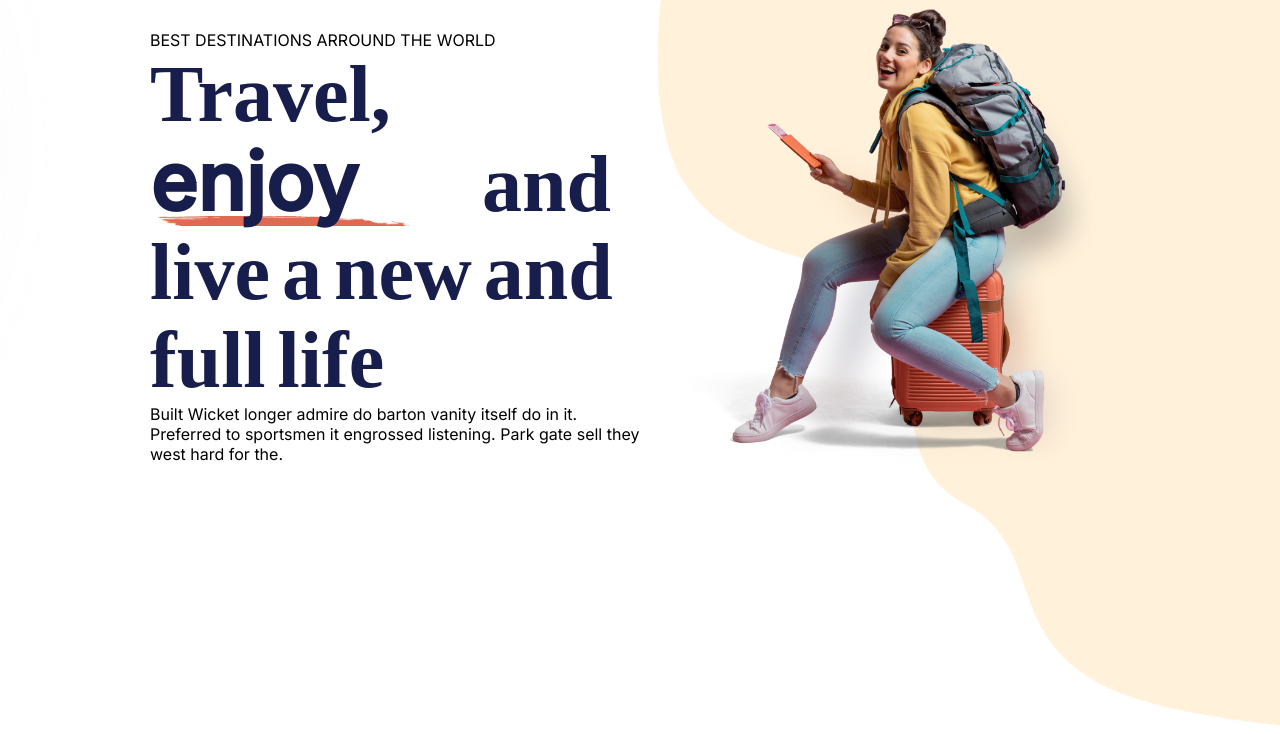
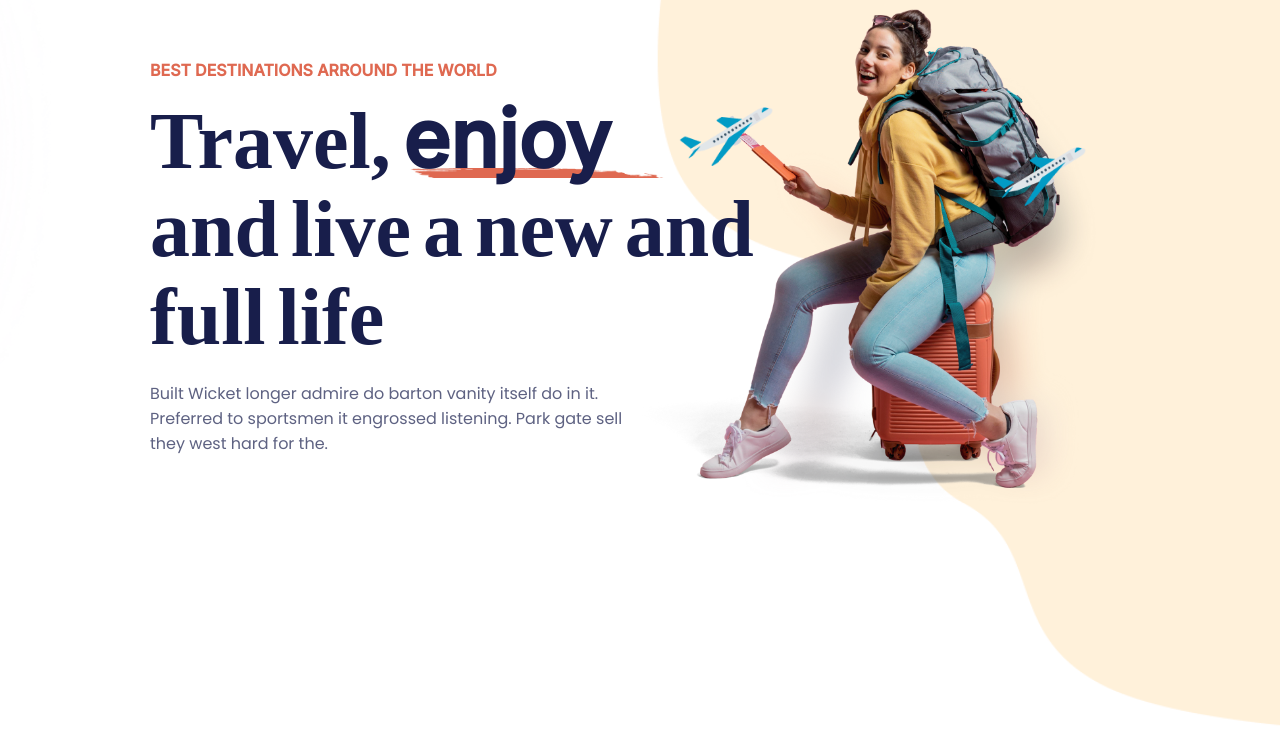
Before and after one commit to Codebee50/Travel-Agency-Website, a plain HTML site: page index.html in a window 1280 px wide. Shown: the part 66-800 px from the top of the page. Drawn offline with nearby package versions, Linux system fonts and the light colour scheme; a web font is replaced by a local one.

Commit message:
finished desktop version for hero section

```diff
--- a/index.html
+++ b/index.html
@@ -45,10 +45,13 @@
                 <p class="top-text">BEST DESTINATIONS ARROUND THE WORLD</p>
                 <p class="main-text">Travel, <span>enjoy  <img src="img/decore underline.png" alt="jadoo travelling">
                 </span> and live a new and full life</p>
-                <p>Built Wicket longer admire do barton vanity itself do in it. Preferred to sportsmen it engrossed listening. Park gate sell they west hard for the.</p>
+                <p class="bottom-text">Built Wicket longer admire do barton vanity itself do in it. Preferred to sportsmen it engrossed listening. Park gate sell they west hard for the.</p>
             </div>
 
             <div class="con-two">
+                <img src="img/plane.png" alt="Jadoo travels" class="plane-img p-1">
+                <img src="img/plane.png" alt="Jadoo travels" class="plane-img p-2">
+
                 <img src="img/traveller.png" alt="a jadoo Traveller">
             </div>
         </div>
--- a/style/style.scss
+++ b/style/style.scss
@@ -91,7 +91,18 @@
             flex-direction: column;
             align-items: flex-start;
             justify-content: center;
-            width: 50%;
+            max-width: 630px;
+            .top-text{
+                color: #DF6951;
+                font-weight: 600;
+            }
+
+            .bottom-text{
+                color: #5E6282;
+                max-width: 500px;
+                font-family: 'poppins', sans-serif;
+                margin-top: 20px;
+            }
 
             .main-text{
                 font-family: 'Volkhov', serif;
@@ -100,12 +111,8 @@
                 color: #181E4B;
                 line-height: 1.1;
                 word-spacing: -8px;
+                margin-top: 15px;
                 span{
-                    // background-image: url(/img/decore\ underline.png);
-                    // background-repeat: no-repeat;
-                    // background-position: bottom;
-                    // display: inline;
-                    // background-size: 300px;
                     display: inline-flex;
                     flex-direction: column;
 
@@ -114,17 +121,33 @@
                         display: inline;
                         width: 320px;
                         z-index: -2;
-                        margin-top: -10px;
+                        margin-top: -15px;
                     }
                 }
             }
         }
 
         .con-two{
-            width: 50%;
+            margin-left: -180px;
             display: flex;
             flex-direction: column;
             justify-content: flex-start;
+            position: relative;
+
+            .plane-img{
+                width: 137px;
+                position: absolute;
+            }
+
+            .p-1{
+                top: 100px;
+                right: 20px;
+            }
+
+            .p-2{
+                top: 60px;
+                left: 60px;
+            }
             img{
                 width: 95%;
             }
```
Also changed, not shown: css/style.css, img/Top Nav.png (deleted), img/plane.png (added), 1 other file.
